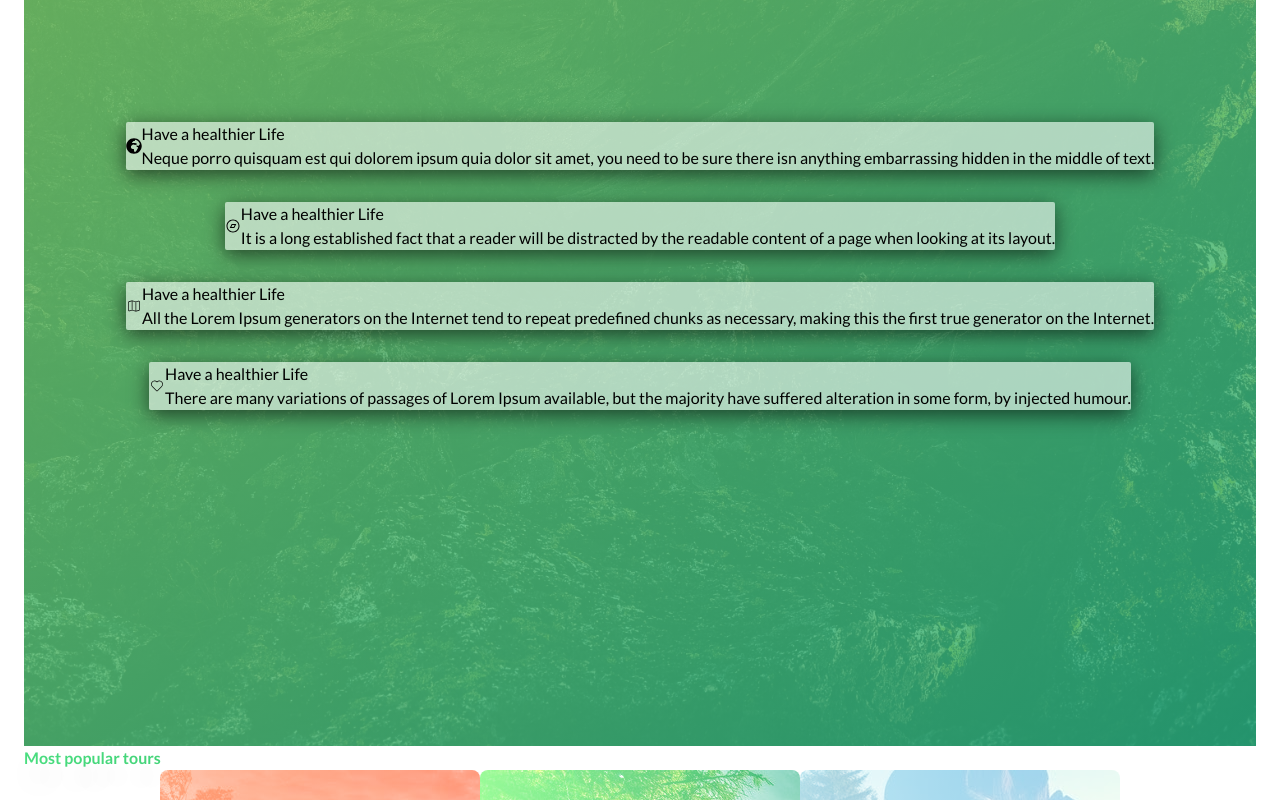
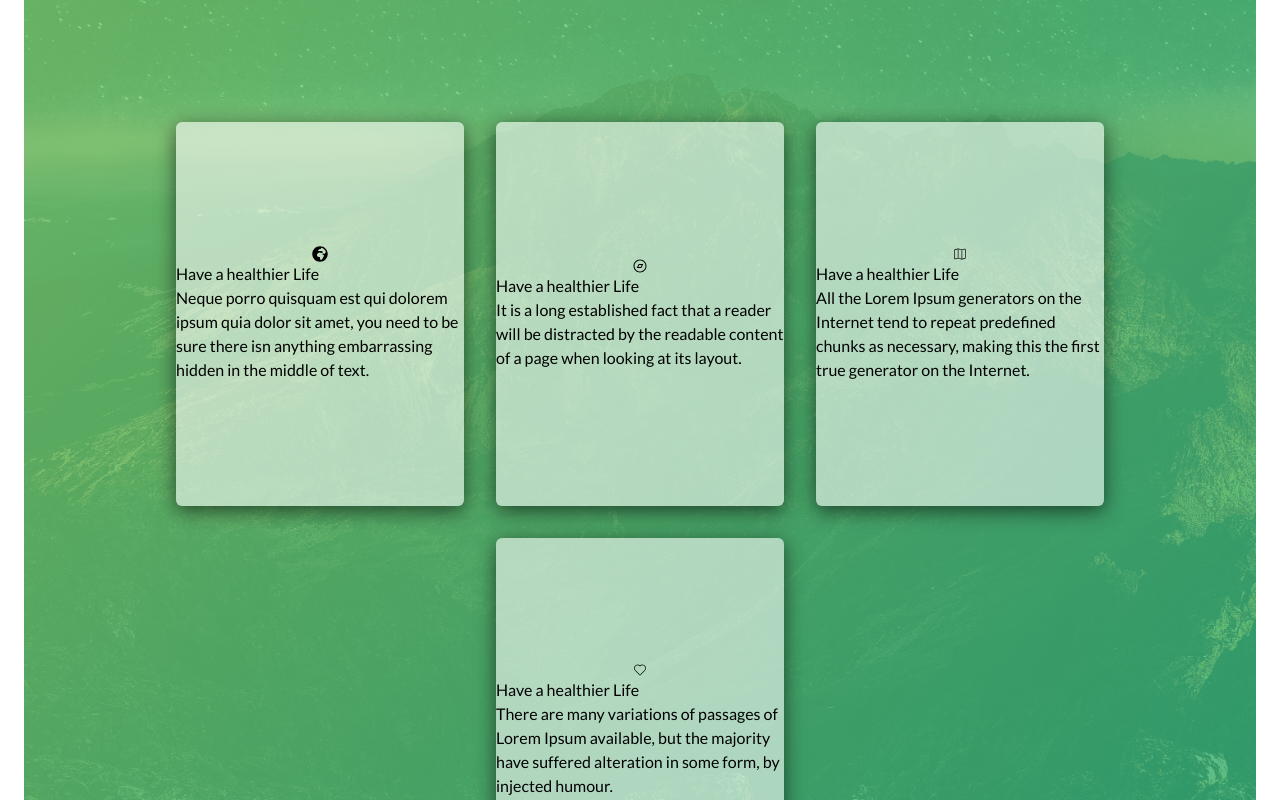
Before and after one commit to OmBharti999/pro, a Next.js app: page / in a window 1280 px wide. Shown: the part 1280-2080 px from the top of the page. Built offline with nearby package versions, Linux system fonts and the light colour scheme.

Commit message:
add style of features card

```diff
--- a/app/_component/card/Card.tsx
+++ b/app/_component/card/Card.tsx
@@ -11,7 +11,7 @@ interface Props {
 
 export const Card = ({ Icons, title, description }: Props) => {
   return (
-    <div className="card flex-center flex-col w-60 bg-gray-100 min-h-96">
+    <div className="card flex-center">
       <div className="flex-center mb-8">
         <Icons className="w-32 h-32 text-green-600" />
       </div>
--- a/app/_component/card/index.css
+++ b/app/_component/card/index.css
@@ -1,7 +1,7 @@
 .card {
   background: rgba(255, 255, 255, 0.582);
   box-shadow: 0 5px 20px rgba(0, 0, 0, 0.589);
-  @apply rounded-sm hover:-translate-y-2 hover:scale-105 transition-all duration-300;
+  @apply rounded-md hover:-translate-y-2 hover:scale-105 transition-all duration-300 flex-col w-72 min-h-96;
 }
 
 /* ------------------------------------------------- */
--- a/app/_component/navigation/index.css
+++ b/app/_component/navigation/index.css
@@ -3,12 +3,12 @@
 }
 .nav-bg-circular {
   background-image: radial-gradient(rgb(17, 221, 102), rgb(8, 121, 55));
-  @apply w-14 h-14 rounded-full fixed top-12 right-9 z-40;
+  @apply w-14 h-14 rounded-full fixed top-12 right-9 md:right-14 z-40;
   transition: all 0.4s;
 }
 
 .nav-button {
-  @apply w-[3.75rem] h-[3.75rem] rounded-full bg-slate-50 fixed top-[2.9rem] right-[2.1rem] z-[500] cursor-pointer;
+  @apply w-[3.75rem] h-[3.75rem] rounded-full bg-slate-50 fixed top-[2.9rem] right-[2.1rem] md:right-14 z-[500] cursor-pointer;
   box-shadow: rgba(0, 0, 0, 0.25) 0px 54px 55px,
     rgba(0, 0, 0, 0.12) 0px -12px 30px, rgba(0, 0, 0, 0.12) 0px 4px 6px,
     rgba(0, 0, 0, 0.17) 0px 12px 13px, rgba(0, 0, 0, 0.09) 0px -3px 5px;
--- a/app/_component/storiesSection/StoriesSection.tsx
+++ b/app/_component/storiesSection/StoriesSection.tsx
@@ -44,7 +44,7 @@ export const StoriesSection = () => {
         </div>
         <div className="flex-center mt-10">
           <LinkButtonSimple
-            url={"/"}
+            url={"#section-tour"}
             btnName={`Read all stories →`}
             addClass="mt-4"
           />
```
